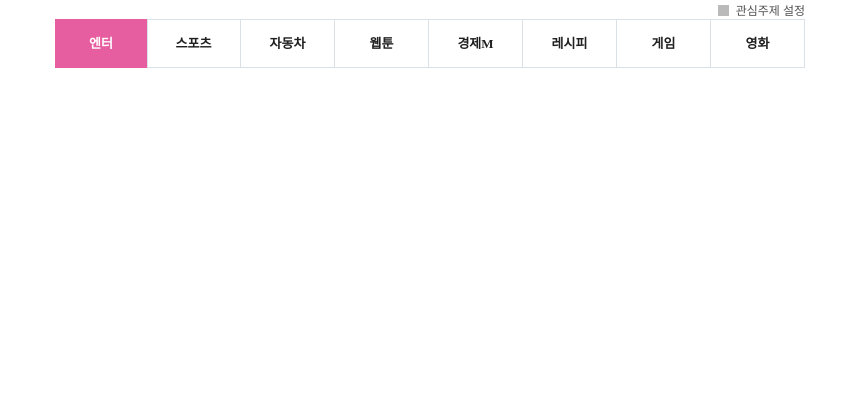
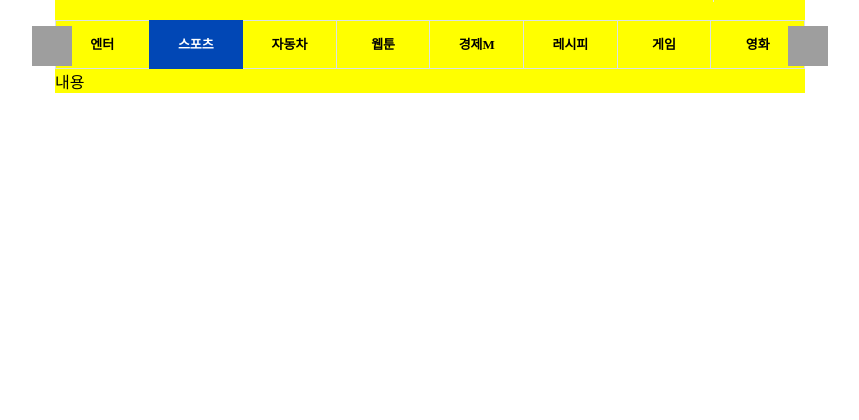
Before and after one commit to NTyamm/java_odia, a PHP site: page /naver.html in a window 1280 px wide. Shown: the part 846-1266 px from the top of the page, without its empty margins (20-879 px from the left). Run offline with PHP 8.4, Linux system fonts and the light colour scheme; some libraries are stand-ins or nearby versions; grey boxes are pictures that could not be loaded.

Commit message:
211215naver작업분

```diff
--- a/4. 프론트/naver_211214작업분/naver.css
+++ b/4. 프론트/naver_211214작업분/naver.css
@@ -60,8 +60,17 @@
 /* 중간 메뉴 박스 */
 .menu-box{
 	height: 52px; border-top: 1px solid #e4e8eb;
-	box-shadow: 0 1px 3px 0 rgb(0 0 0 / 12%);
+	box-shadow: 0 1px 3px 0 rgb(0 0 0 / 12%); position:relative;
 }
+
+/* 더보기 박스 */
+.menu-box .service{ position: absolute;  height: 306px; top: 53px; right: 0; left: 0; display: none;
+	background-color: #fff; border: 1px solid #e4e8eb; box-shadow: 0 4px 4px 0 rgb(0 0 0 / 12%); z-index: 4
+	}
+
+
+/* 중간메뉴 컨테이너  */
+
 .menu-container-box{
 	height: 100%;
 }
@@ -124,6 +133,8 @@
 .menu-container .btn-more:hover{
 	text-decoration: underline;
 }
+
+
 
 /* 컨텐츠 박스 */
 .contents-box{
@@ -251,6 +262,7 @@
 .contents-l-box2 .group-news{
 	border: 1px solid #dae1e6;
 	height: 260px; box-sizing: border-box; position: relative;
+	overflow: hidden;
 }
 .contents-l-box2 .group-news .row{
 	display: flex;
@@ -304,6 +316,137 @@
 .contents-l-box2 .group-news .to-right2{top: 130px;}
 .contents-l-box2 .group-news .to-right3{top: 195px;}
 
+/* 왼쪽 3번째 컨텐츠 */
+.contents-l-box3{
+	margin: 35px 0 27px; background-color: yellow;
+	min-height: 50px;
+}
+.contents-l-box3 .group-title{
+	line-height: 17px; margin-bottom: 17px;
+}
+.contents-l-box3 .group-category{
+	width: 750px; overflow: hidden;
+}
+.contents-l-box3 .main-category{
+	width: 400%;
+}
+.contents-l-box3 .category-list{
+	width: 750px; float: left;
+}
+.contents-l-box3 .group-title-l{
+	float: left;
+}
+.contents-l-box3 .group-title-l .title{
+	font-size: 14px; color: #000; float: left; font-weight: bold;
+	line-height: 16px;
+}
+.contents-l-box3 .group-title-l .dsc{
+	font-size: 12px; color: gray; float: left;
+	line-height: 16px; margin-left: 8px;
+}
+.contents-l-box3 .group-title-r{
+	float: right;
+}
+.contents-l-box3 .group-title-r .info{
+	font-size: 12px; line-height: 16px; color: #000; font-weight: bold;
+}
+.contents-l-box3 .group-title-r .info .new{
+	color: gray; font-weight: 100;
+}
+.contents-l-box3 .group-title-r .btn-set{
+	font-size: 12px; line-height: 16px; color: #505050; margin-left: 14px;
+	position: relative;
+}
+.contents-l-box3 .group-title-r .btn-set::before{
+	content: ''; display: inline-block;
+	width: 11px; height: 11px;
+	background-image: url(https://s.pstatic.net/static/www/img/uit/2021/sp_main_5f355c.png);
+	background-size: 444px 439px; background-position: -213px -337px;
+	opacity: 0.7; vertical-align: -1px; margin-right: 4px;
+}
+.contents-l-box3 .group-title-r .btn-set::after{
+	content: ''; display: inline-block;
+	width: 1px; height: 12px;
+	background-color: #e4e8eb;
+	position: absolute; top: 2px; left: -8px;
+}
+.contents-l-box3 .category-list{
+	display: flex; position: relative;
+}
+.contents-l-box3 .category-list::before{
+	content: ''; height: 1px; position: absolute;
+	left: 0; right: 0; background-color: #dae1e6;
+	top: 0;
+}
+.contents-l-box3 .category-list::after{
+	content: ''; height: 1px; position: absolute;
+	left: 0; right: 0; background-color: #dae1e6;
+	bottom: 0;
+}
+.contents-l-box3 .category-item{
+	width: 100%; box-sizing: border-box;
+	border-right: 1px solid #dae1e6; z-index: 1;
+}
+.contents-l-box3 .category-link{
+	display: block; line-height: 49px; text-align: center;
+	font-size: 13px; font-weight: bold; ;
+}
+.contents-l-box3 .category-list .category-item:first-child{
+	border-left: 1px solid #dae1e6;
+}
+.contents-l-box3 .category-link.enter:hover{ color: #e65da0}
+.contents-l-box3 .category-link.sports:hover{ color: #0147b5}
+.contents-l-box3 .category-link.car:hover{ color: #4a94e1}
+.contents-l-box3 .category-link.webtoon:hover{ color: #66c971}
+.contents-l-box3 .category-link.economy:hover{ color: #35ae5e}
+.contents-l-box3 .category-link.recipe:hover{ color: #ebaa00}
+.contents-l-box3 .category-link.game:hover{ color: #5bb8e1}
+.contents-l-box3 .category-link.movie:hover{ color: #1a2f63}
+.contents-l-box3 .category-link.job:hover{color: #d34f12;}
+.contents-l-box3 .category-link.ittech:hover{color: #486b95;}
+.contents-l-box3 .category-link.travel:hover{color: #55ccc1;}
+.contents-l-box3 .category-link.science:hover{color: #225ac6;}
+.contents-l-box3 .category-link.livinghome:hover{color: #c08d31;}
+.contents-l-box3 .category-link.health:hover{color:#0fb54c;}
+.contents-l-box3 .category-link.business:hover{color: #007ec8;}
+.contents-l-box3 .category-link.wedding:hover{color:#ee909e;}
+
+.contents-l-box3 .category-link.sel{
+	color: #fff !important; margin: 0 -1px;
+}
+.contents-l-box3 .category-link.enter.sel{ background-color: #e65da0}
+.contents-l-box3 .category-link.sports.sel{ background-color: #0147b5}
+.contents-l-box3 .category-link.car.sel{ background-color: #4a94e1}
+.contents-l-box3 .category-link.webtoon.sel{ background-color: #66c971}
+.contents-l-box3 .category-link.economy.sel{ background-color: #35ae5e}
+.contents-l-box3 .category-link.recipe.sel{ background-color: #ebaa00}
+.contents-l-box3 .category-link.game.sel{ background-color: #5bb8e1}
+.contents-l-box3 .category-link.movie.sel{ background-color: #1a2f63}
+.contents-l-box3 .category-link.job.sel{background-color: #d34f12;}
+.contents-l-box3 .category-link.ittech.sel{background-color: #486b95;}
+.contents-l-box3 .category-link.travel.sel{background-color: #55ccc1;}
+.contents-l-box3 .category-link.science.sel{background-color: #225ac6;}
+.contents-l-box3 .category-link.livinghome.sel{background-color: #c08d31;}
+.contents-l-box3 .category-link.health.sel{background-color:#0fb54c;}
+.contents-l-box3 .category-link.business.sel{background-color: #007ec8;}
+.contents-l-box3 .category-link.wedding.sel{background-color:#ee909e;}
+
+.contents-l-box3 .group-container{
+	position: relative;
+}
+
+/* 테마글 좌우버튼 */
+.contents-l-box3 .btn-box .prev-btn, .contents-l-box3 .btn-box .next-btn {
+	position: absolute; width: 40px; height: 40px;z-index: 3;
+	background-image: url(https://s.pstatic.net/static/www/img/uit/2021/sp_main_5f355c.png);
+	background-size: 444px 439px;	background-position: -128px -352px;
+	top: 6px; left: -23px;
+}
+
+.contents-l-box3 .btn-box .next-btn{
+	left: auto; right:-23px; background-position: -86px -352px;
+}
+
 
 .contents-r-box{
 	width: 350px; height: 1000px;  float: right;
@@ -329,7 +472,7 @@
 	font-size: 16px; vertical-align: 1px; color: #fff;
 }
 
-
+/* 오른쪽 두번체 컨텐츠 */
 .contents-r-box2{
 	height: 49px; background: whitesmoke; position: relative;
 }
@@ -354,133 +497,30 @@
 	color: red;
 }
 
+.contents-r-box2 .contents-view{
+	width: 281px; height: 100%; overflow: hidden;
+}
+.contents-r-box2 .contents-list{
+	width: 500%; height: 100%;
+}
+.contents-r-box2 .contents-item{
+	width: 281px; height: 100%; float: left;
+}
+.contents-r-box2 .contents-link{
+	width: 100%; height: 100%; display: block;
+	padding: 14px 0 13px 16px;
+}
+.contents-r-box2 .news-badge{
+	height: 18px; float: left; height: 18px; padding: 0 7px; margin-right: 8px;
+	border: 1px solid #202020; border-radius: 10px; font-size: 11px;
+	color: #202020; font-weight: bold; line-height: 18px;
+	font-style: normal;
+}
+.contents-r-box2 .news{
+	line-height: 20px; font-size: 13px; color: #404040; display: block;
+	overflow: hidden; white-space: nowrap; text-overflow: ellipsis;
+}
 /* 푸터 박스 */
 .footer-box{
 	height: 423px; background: plum;
 }
-
-
-/* 211214 작업분 */
-/* 로그인박스 아래 뷰포트 */
-/* 좌우버튼을 포지션-앱솔루트로 둬야 함 */
-.contents-view{
-	width: 281px; height: 47px; z-index: 0; overflow: hidden;
-}
-.contents-r-box2 .contents-list{
-	size: 500%; height: 100%;
-}
-.contents-r-box2 .contents-item{
-	width: 281px; height: 100px; float: left; white-space: nowrap;
-}
-.contents-link{	width: 281px; height: 47px;  left: 0px;  padding: 14px 0 13px 16px; display: block;}
-.news-badge{
-	height: 18px; padding: 0 7px;  margin-right: 8px; border: 1px solid #202020; border-radius: 10px;
-	float: left; font-size: 11px; font-weight: 700; font-style: normal; line-height: 18px; vertical-align: top;}
-.news{line-height: 20px; font-size: 13px; color: #404040;
-		display: block; white-space: nowrap;	overflow: hidden; text-overflow: ellipsis;}
-
-/* 뉴스섬네일 마지막 행 호버 줄가림 문제 해결법 > 그룹뉴스 클래스에 오버플로우:히든 */
-
-.contents-l-box3{margin: 35px 0 27px; min-height: 50px;}
-.contents-1-box3.group-title{
-	line-height: 17px; margin-bottom: 17px;background-color: turquoise;
-}
-
-.contents-l-box3 .group-title-l{float:left; }
-.contents-l-box3 .title{font-size: 14px; color: #000; line-height: 16px; font-weight: bold;float: left;}
-.contents-l-box3 .dsc{font-size: 12px; color:grey; line-height: 16px; margin-left: 8px;float:left; }
-.contents-l-box3 .group-title-r{float: right;}
-.contents-l-box3 .group-title-r .info{
-	font-size: 12px; line-height: 16px; color: #000; font-weight: bold;
-}
-.contents-l-box3 .group-title-r .info .new{
-	color: grey; font-weight: 100;
-}
-.contents-l-box3 .group-title-r .btn-set{
-	font-size: 12px; line-height: 16px; color: #505050; margin-left: 14px;
-}
-.contents-l-box3 .group-title-r .btn-set::before{
-	content: ''; display: inline-block;
-	width: 11px; height: 11px;
-	background-image: url(https://s.pstatic.net/static/www/img/uit/2021/sp_main_5f355c.png);
-	background-size: 444px 439px; background-position: -213px -337px;
-	opacity: 0.7; vertical-align: -1px; margin-right: 4px;
-}
-.contents-l-box3 .group-title-r .btn-set::after{
-	content: ''; display: inline-block;
-	width: 1px; height: 12px;
-	border-right-color: #e4e8eb; position: absolute;
-	top: 2px; left: -8px;
-}
-.contents-l-box3 .group-category{width: 750px; overflow: hidden;}
-.contents-l-box3 .main-category{width: 1505px;}
-
-.contents-l-box3 .category-list{display: flex;position: relative;}
-/* .contents-l-box3 .category-list:first-child {margin-left: -750px;} */
-.contents-l-box3 .category-list::before{
-	content: ''; height: 1px; position: absolute;
-	left: 0; right: 0; background-color: #dae1e6; top: 0;
-}
-.contents-l-box3 .category-list::after{
-	content: ''; height: 1px; position: absolute;
-	left: 0; right: 0; background-color: #dae1e6; bottom: 0;
-}
-
-.contents-l-box3 .category-list .category-item{
-	width: 94px;  box-sizing: border-box; z-index: 1;
-}
-.contents-l-box3 .category-link{
-	border-right: 1px solid #dae1e6; box-sizing: border-box;
-	display: block; font-size: 13px;	line-height: 49px;font-weight: 700 ;text-align:center; text-decoration: none; color: #202020;
-}
-
-.contents-l-box3 .category-list .category-item:first-child{
-	border-left: 1px solid #dae1e6;width: 92px;
-}
-
-.contents-l-box3 .category-link.enter:hover{color: #e65da0;}
-.contents-l-box3 .category-link.sports:hover{color: #0147b5;}
-.contents-l-box3 .category-link.cargame:hover{color: #4a94e1;}
-.contents-l-box3 .category-link.bboom:hover{color: #66c971;}
-.contents-l-box3 .category-link.finance:hover{color: #35ae5e;}
-.contents-l-box3 .category-link.living:hover{color: #ebaa00;}
-.contents-l-box3 .category-link.gameapp:hover{color: #5bb8e1;}
-.contents-l-box3 .category-link.movie:hover{color: #1a2f63;}
-.contents-l-box3 .category-link.job:hover{background-color: #d34f12;}
-.contents-l-box3 .category-link.ittech:hover{background-color: #486b95;}
-.contents-l-box3 .category-link.travel:hover{background-color: #55ccc1;}
-.contents-l-box3 .category-link.science:hover{background-color: #225ac6;}
-.contents-l-box3 .category-link.livinghome:hover{background-color: #c08d31;}
-.contents-l-box3 .category-link.health:hover{background-color:#0fb54c;}
-.contents-l-box3 .category-link.business:hover{background-color: #007ec8;}
-.contents-l-box3 .category-link.wedding:hover{background-color:#ee909e;}
-
-.contents-l-box3 .category-link.sel{color: #fff !important; margin:0 -1px; }
-.contents-l-box3 .category-link.enter.sel{background-color: #e65da0;}
-.contents-l-box3 .category-link.sports.sel{background-color: #0147b5;}
-.contents-l-box3 .category-link.cargame.sel{background-color: #4a94e1;}
-.contents-l-box3 .category-link.bboom.sel{background-color: #66c971;}
-.contents-l-box3 .category-link.finance.sel{background-color: #35ae5e;}
-.contents-l-box3 .category-link.living.sel{background-color: #ebaa00;}
-.contents-l-box3 .category-link.gameapp.sel{background-color: #5bb8e1;}
-.contents-l-box3 .category-link.movie.sel{background-color: #1a2f63;}
-.contents-l-box3 .category-link.job.sel{background-color: #d34f12;}
-.contents-l-box3 .category-link.ittech.sel{background-color: #486b95;}
-.contents-l-box3 .category-link.travel.sel{background-color: #55ccc1;}
-.contents-l-box3 .category-link.science.sel{background-color: #225ac6;}
-.contents-l-box3 .category-link.livinghome.sel{background-color: #c08d31;}
-.contents-l-box3 .category-link.health.sel{background-color:#0fb54c;}
-.contents-l-box3 .category-link.business.sel{background-color: #007ec8;}
-.contents-l-box3 .category-link.wedding.sel{background-color:#ee909e;}
-
-.contents-l-box3 .group-container{
-	position: realative;
-}
-.prev-btn{position: absolute; top: 109px; left: -27px; z-index: 10;}
-.prev-btn .ico-btn{
-	display: inline-block; width: 44px; height: 44px;
-	background-image: url(https://s.pstatic.net/static/www/img/uit/2021/sp_main_5f355c.png);
-	background-size: 444px 439px; background-position: 0px -306px; vertical-align: top;
-}
-.next-btn{}
-.next-btn .ico-btn{}
--- a/4. 프론트/naver_211214작업분/naver.html
+++ b/4. 프론트/naver_211214작업분/naver.html
@@ -7,6 +7,7 @@
 	<title>NAVER</title>
 	<link rel="stylesheet" href="https://use.fontawesome.com/releases/v5.7.0/css/all.css" integrity="sha384-lZN37f5QGtY3VHgisS14W3ExzMWZxybE1SJSEsQp9S+oqd12jhcu+A56Ebc1zFSJ" crossorigin="anonymous">
 	<link rel="stylesheet" href="naver.css">
+	<script src="../js/jquery.min.js"></script>
 </head>
 <body>
 	<div class="whale-box container-fluid"></div>
@@ -82,6 +83,14 @@
 				<a href="#" class="btn-more">더보기</a>
 			</div>
 		</div>
+		<div class="service">
+			<div class="group-service">
+				<dl class="list-service">
+					<dt class="service-title">ㄱ-ㅁ</dt>
+					<dd class="service-data"></dd>
+				</dl>
+			</div>
+		</div>
 	</div>
 	<div class="contents-box container">
 		<div class="contents-l-box">
@@ -93,6 +102,10 @@
 			<div class="contents-l-box2">
 				<div class="group-issue">
 					<ul class="issue-area">
+						<li class="after">
+							<div class="link-media">머니투데이</div>
+							<a href="#" class="link-issue">[2021 부동산]① 비주류까지 다 오른 상반기, 돈줄 죄기에 얼어붙은 하반기</a>
+						</li>
 						<li class="after">
 							<div class="link-media">머니투데이</div>
 							<a href="#" class="link-issue">[2021 부동산]① 비주류까지 다 오른 상반기, 돈줄 죄기에 얼어붙은 하반기</a>
@@ -362,34 +375,55 @@
 				<div class="theme-head">
 					<div class="group-title after">
 						<div class="group-title-l">
-							<strong class="title">오늘 읽을 만한 글</strong>	<span class="dsc"> 주제별로 분류된 다양한 글 모음</span>
+							<span class="title">오늘 읽을만한 글</span>
+							<span class="dsc">주제별로 분류된 다양한 글 모음</span>
 						</div>
 						<div class="group-title-r">
-								<div class="info">
-									1,762<span class="new">개의 글</span>
-								</div>
-								<a href="#" id="theme-set" class="btn-set">
-									관심주제 설정
-								</a>
+							<span class="info">
+								1762
+								<span class="new">개의 글</span>
+							</span>
+							<a href="#" class="btn-set">관심주제 설정</a>
 						</div>
 					</div>
 					<div class="group-container">
 						<div class="btn-box">
-								<a href="" class="prev-btn"><i class="ico-btn"></i></a>
-								<a href="" class="next-btn"><i class="ico-btn"></i></a>
+							<a href="" class="prev-btn"></a>
+							<a href="" class="next-btn"></a>
+							<!-- 여기에 이전, 다음버튼 추가 -->
 						</div>
 						<div class="group-category">
 							<div class="main-category after">
 								<ul class="category-list">
-										<li class="category-item "> <a href="" class="category-link enter sel">엔터</a></li>
-										<li class="category-item"> <a href="" class="category-link sprots">스포츠</a></li>
-										<li class="category-item "> <a href="" class="category-link cargame">자동차</a></li>
-										<li class="category-item "> <a href="" class="category-link bboom">웹툰</a></li>
-										<li class="category-item "> <a href="" class="category-link finance">경제M</a></li>
-										<li class="category-item "> <a href="" class="category-link living">레시피</a></li>
-										<li class="category-item"> <a href="" class="category-link  gameapp">게임</a></li>
-										<li class="category-item "> <a href="" class="category-link movie">영화</a></li>
-										<li class="category-item "> <a href="" class="category-link job">JOB&</a></li>
+									<li class="category-item">
+										<a href="#" class="category-link enter">엔터</a>
+									</li>
+									<li class="category-item">
+										<a href="#" class="category-link sports sel">스포츠</a>
+									</li>
+									<li class="category-item">
+										<a href="#" class="category-link car">자동차</a>
+									</li>
+									<li class="category-item">
+										<a href="#" class="category-link webtoon">웹툰</a>
+									</li>
+									<li class="category-item">
+										<a href="#" class="category-link economy">경제M</a>
+									</li>
+									<li class="category-item">
+										<a href="#" class="category-link recipe">레시피</a>
+									</li>
+									<li class="category-item">
+										<a href="#" class="category-link game">게임</a>
+									</li>
+									<li class="category-item">
+										<a href="#" class="category-link movie">영화</a>
+									</li>
+								</ul>
+								<ul class="category-list">
+									<li class="category-item">
+										<a href="#" class="category-link">JOB&</a>
+									</li>
 									<li class="category-item "> <a href="" class="category-link ittech">테크</a></li>
 										<li class="category-item "> <a href="" class="category-link travel">여행+</a></li>
 										<li class="category-item "> <a href="" class="category-link science">과학</a></li>
@@ -403,11 +437,8 @@
 						</div>
 					</div>
 				</div>
-					<div class="group-contents">
-
+				<div class="theme-contents">내용</div>
 			</div>
-			</div>
-
 		</div>
 		<div class="contents-r-box">
 			<div class="contents-r-box1">
@@ -421,15 +452,13 @@
 				<div class="contents-view">
 					<ul class="contents-list">
 						<li class="contents-item">
-							<a href="https://search.naver.com/search.naver?sm=top_hty&fbm=0&ie=utf8&query=%EC%BD%94%EB%A1%9C%EB%82%9819" class="contents-link">
+							<a href="#" class="contents-link">
 								<i class="news-badge">이슈</i>
-								<span class="news">코로나바이러스감염증-19 현황</span></a>
+								<span class="news">코로나바이러스감염증-19 현황</span>
+							</a>
 						</li>
 						<li class="contents-item">
-							<a href="#" class="contents-link">부우우</a>
-						</li>
-						<li class="contents-item">
-							<a href="#" class="contents-link">힝잉</a>
+							<a href="#" class="contents-link">2</a>
 						</li>
 					</ul>
 				</div>
@@ -441,5 +470,10 @@
 		</div>
 	</div>
 	<footer class="footer-box container"></footer>
+	<script>
+		$('.menu-box .btn-more').on('click',function(){
+			$('.service').toggle();
+		})
+	</script>
 </body>
 </html>
```
Lines whose indentation alone changed are shown as unchanged.
